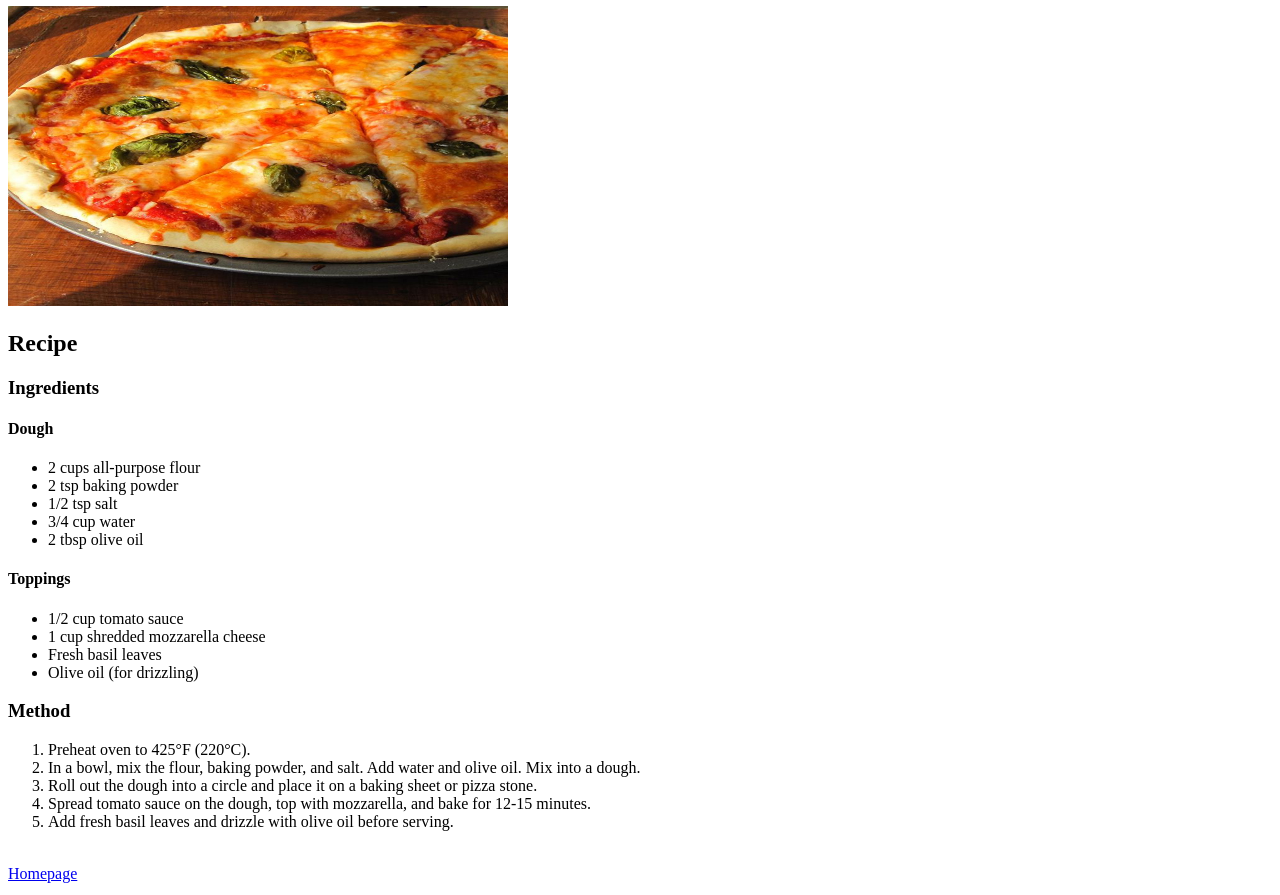
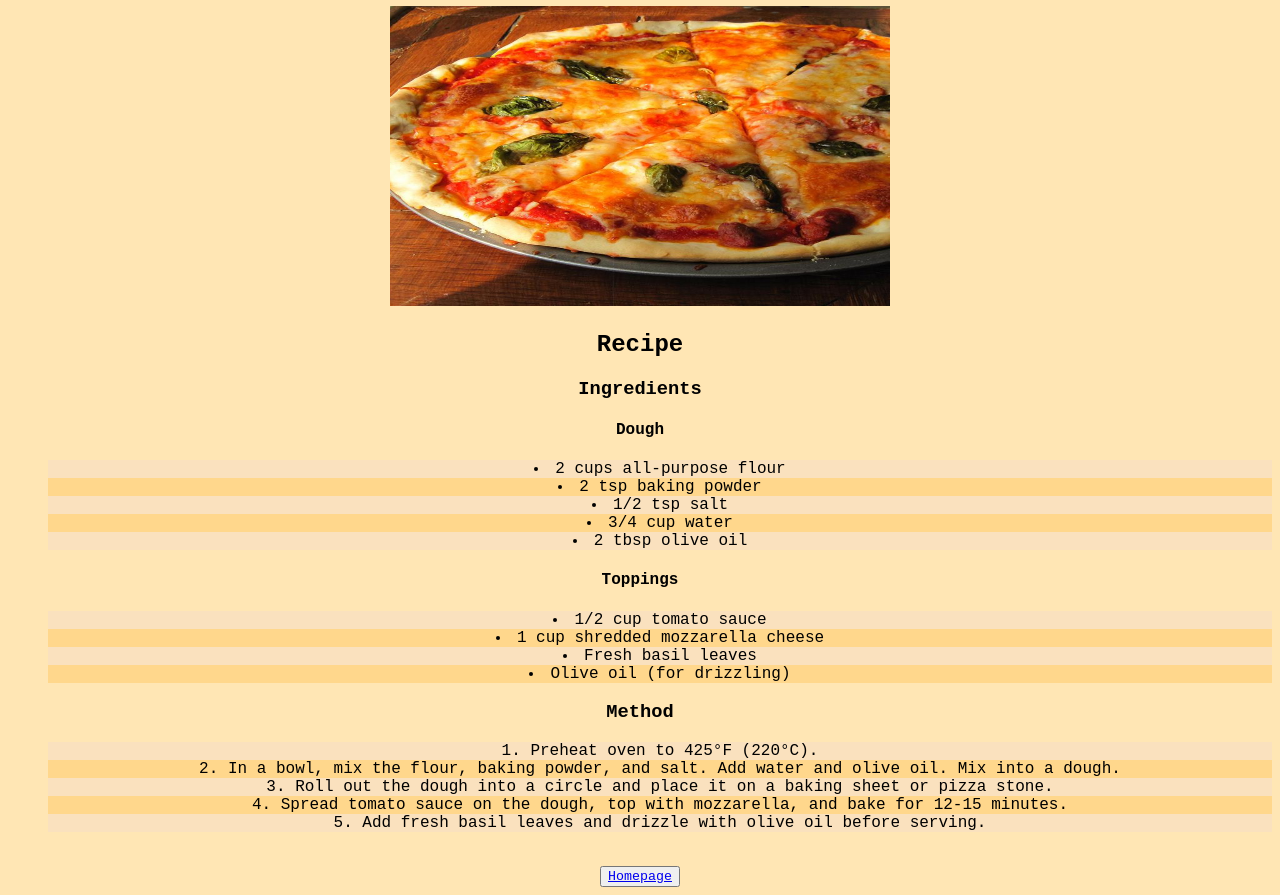
Before and after one commit to elliottfeltham/odin-recipes, a plain HTML site: page recipes/pizza.html in a window 1280 px wide. Shown: the part 75-970 px from the top of the page. Drawn offline with Linux system fonts and the light colour scheme; files that its build step writes are made by us from their sources.

Commit message:
Add more css to index and pizza page

```diff
--- a/recipes/pizza.html
+++ b/recipes/pizza.html
@@ -3,38 +3,38 @@
 <head>
     <meta charset="UTF-8">
     <meta name="viewport" content="width=device-width, initial-scale=1.0">
-    <link rel="stylesheet" href="./styles.css">
+    <link rel="stylesheet" href="../styles.css">
     <title>Pizza Recipe</title>
 </head>
-<body>
+<body class="typed centered">
     <h1>Margherita Pizza</h1>
     <img src="../images/pizza.jpg" alt="Picture of pizza" height="300px" width="500px">
     <h2>Recipe</h2>
     <h3><strong>Ingredients</strong></h3>
     <h4>Dough</h4>
     <ul>
-        <li>2 cups all-purpose flour</li>
-        <li>2 tsp baking powder</li>
-        <li>1/2 tsp salt</li>
-        <li>3/4 cup water</li>
-        <li>2 tbsp olive oil</li>
+        <li class="odds">2 cups all-purpose flour</li>
+        <li class="evens">2 tsp baking powder</li>
+        <li class="odds">1/2 tsp salt</li>
+        <li class="evens">3/4 cup water</li>
+        <li class="odds">2 tbsp olive oil</li>
     </ul>
     <h4>Toppings</h4>
     <ul>
-        <li>1/2 cup tomato sauce</li>
-        <li>1 cup shredded mozzarella cheese</li>
-        <li>Fresh basil leaves</li>
-        <li>Olive oil (for drizzling)</li>
+        <li class="odds">1/2 cup tomato sauce</li>
+        <li class="evens">1 cup shredded mozzarella cheese</li>
+        <li class="odds">Fresh basil leaves</li>
+        <li class="evens">Olive oil (for drizzling)</li>
     </ul>
     <h3><strong>Method</strong></h3>
     <ol>
-        <li>Preheat oven to 425°F (220°C).</li>
-        <li>In a bowl, mix the flour, baking powder, and salt. Add water and olive oil. Mix into a dough.</li>
-        <li>Roll out the dough into a circle and place it on a baking sheet or pizza stone.</li>
-        <li>Spread tomato sauce on the dough, top with mozzarella, and bake for 12-15 minutes.</li>
-        <li>Add fresh basil leaves and drizzle with olive oil before serving.</li>
+        <li class="odds">Preheat oven to 425°F (220°C).</li>
+        <li class="evens">In a bowl, mix the flour, baking powder, and salt. Add water and olive oil. Mix into a dough.</li>
+        <li class="odds">Roll out the dough into a circle and place it on a baking sheet or pizza stone.</li>
+        <li class="evens">Spread tomato sauce on the dough, top with mozzarella, and bake for 12-15 minutes.</li>
+        <li class="odds">Add fresh basil leaves and drizzle with olive oil before serving.</li>
     </ol>
     <br>
-    <a href="../index.html">Homepage</a>
+    <button class="typed"><a href="../index.html">Homepage</a></button>
 </body>
 </html>
--- a/styles.css
+++ b/styles.css
@@ -1,3 +1,26 @@
+body {
+    background-color: rgb(255, 230, 180);
+}
+
 h1 {
-    font-family: 'Brush Script MT', cursive;
+    font-family: 'Brush Script MT', cursive, sans-serif;
 }
+
+ul,
+ol {
+    list-style-position: inside;
+}
+.centered {
+    text-align: center;
+}
+.typed {
+    font-family: "Courier New", Courier, monospace;
+}
+
+.odds {
+    background-color: rgb(250, 225, 190);
+}
+
+.evens {
+    background-color: rgb(255, 215, 140);
+}
```
Also changed, not shown: index.html (+3 -2 lines), recipes/lasanga.html (+3 -3 lines), recipes/spaghetti.html (+2 -1 lines).
